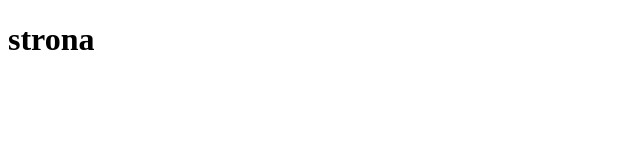
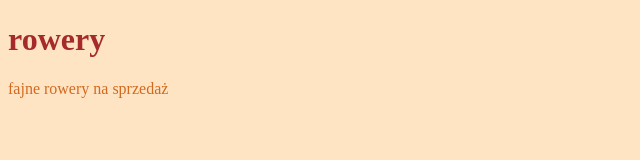
Before and after one commit to SiemieniakaEI/test1, a plain HTML site: page strona.html in a window 1280 px wide. Shown: the whole page, without its empty margins (0-640 px from the left). Drawn offline with Linux system fonts and the light colour scheme.

Commit message:
aktualizacja

```diff
--- a/strona.html
+++ b/strona.html
@@ -3,10 +3,11 @@
 <head>
     <meta charset="UTF-8">
     <meta name="viewport" content="width=device-width, initial-scale=1.0">
-    <link href="style.css">
+    <link rel=stylesheet href="style.css">
     <title>Document</title>
 </head>
 <body>
-    <h1>strona</h1>
+    <h1>rowery</h1>
+    <p>fajne rowery na sprzedaż</p>
 </body>
 </html>
--- a/style.css
+++ b/style.css
@@ -1,3 +1,7 @@
 body{
     background-color: bisque;
+    color: chocolate;
 }
+h1{
+    color:brown;
+}
```
